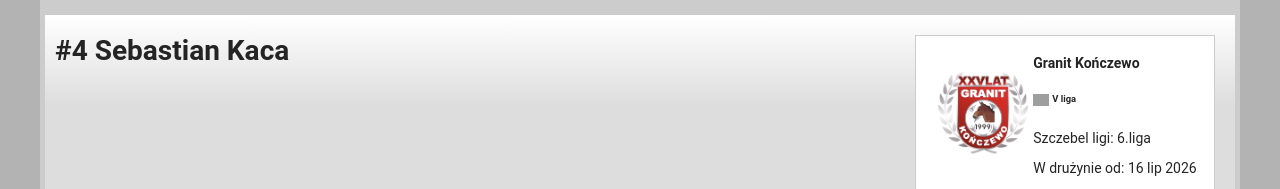
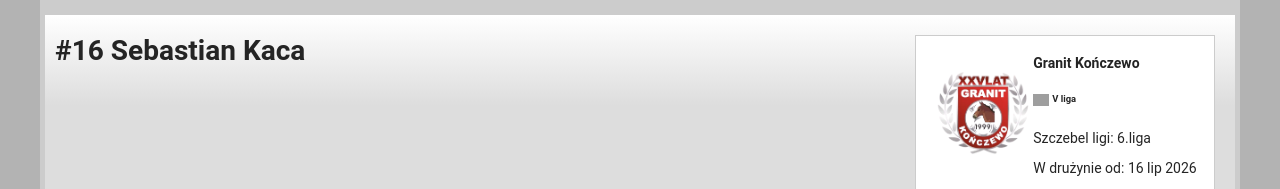
Before and after one commit to B3bq/transferplace, a website built with Vite: page details.html in a window 1280 px wide. Shown: the top 189 px of the page. Built offline with nearby package versions, Linux system fonts and the light colour scheme; grey boxes are pictures that could not be loaded.

Commit message:
zmiana numeru

```diff
--- a/details.html
+++ b/details.html
@@ -11,7 +11,7 @@
 </head>
 <body>
     <header>
-        <h1><span>#4</span> Sebastian <strong>Kaca</strong></h1>
+        <h1><span>#16</span> Sebastian <strong>Kaca</strong></h1>
         <img src="" alt="face">
         <div class="trophy"></div>
         <div class="club__data">
```
Also changed, not shown: index.html (+1 -1 lines).
